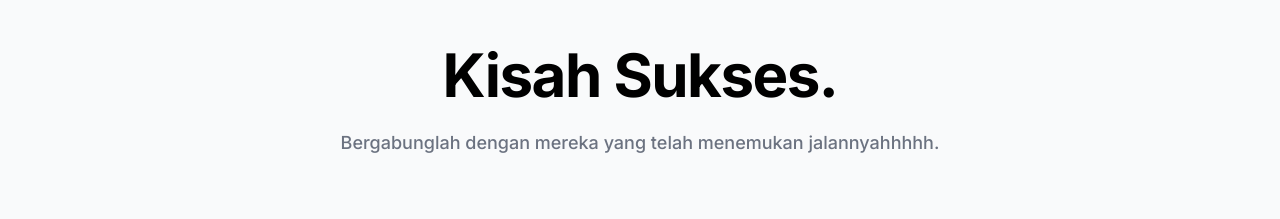
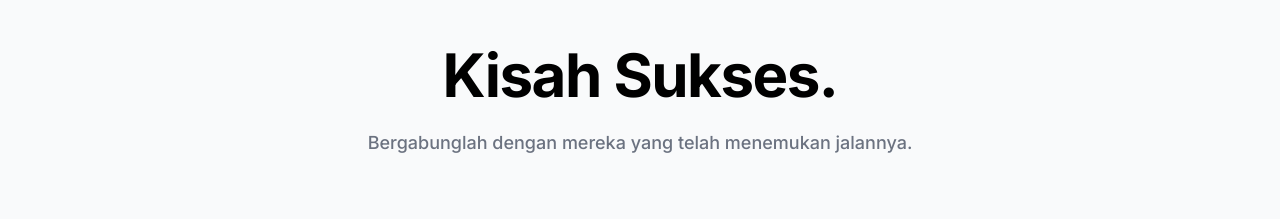
Before and after one commit to adefikri011/CarrearLensAi, a Next.js app: page / in a window 1280 px wide. Shown: the part 4120-4339 px from the top of the page. Built offline with nearby package versions, Linux system fonts and the light colour scheme.

Commit message:
fix: Correct typo in landing page tagline
Corrected a spelling error in the main tagline of the landing page from "jalannyahhhhh" to "jalannya".

```diff
--- a/app/page.tsx
+++ b/app/page.tsx
@@ -536,7 +536,7 @@ const Testimonials = () => {
             transition={{ duration: 0.6, delay: 0.1 }}
             className="text-gray-500 font-medium text-lg"
           >
-            Bergabunglah dengan mereka yang telah menemukan jalannyahhhhh.
+            Bergabunglah dengan mereka yang telah menemukan jalannya.
           </motion.p>
         </div>
 
```
